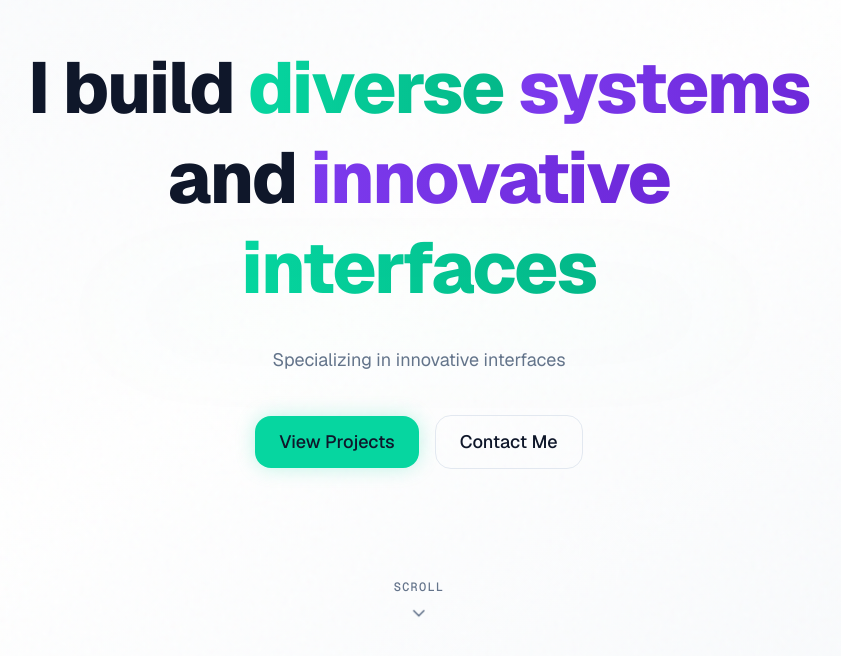
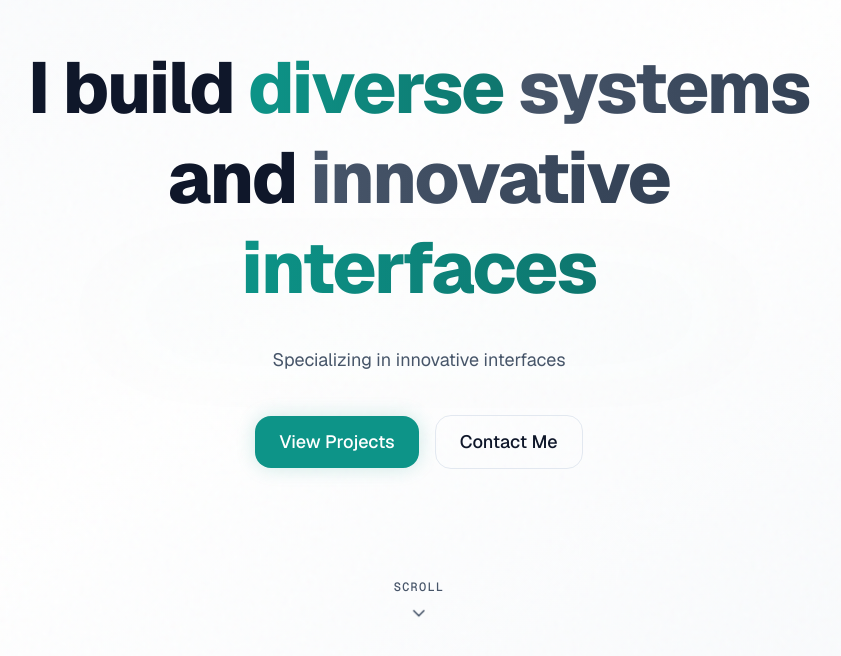
Before and after one commit to islamAbuSleem/portfolio-FE, a Next.js app: page / in a window 1280 px wide. Shown: the part 144-800 px from the top of the page, without its empty margins (221-1062 px from the left). Built offline with nearby package versions, Linux system fonts and the light colour scheme.

Commit message:
fix: align light mode palette to design spec, remove purple from light mode

```diff
--- a/app/globals.css
+++ b/app/globals.css
@@ -13,6 +13,8 @@
   --color-primary-dim: var(--primary-dim);
   --color-secondary: var(--secondary);
   --color-secondary-dim: var(--secondary-dim);
+  --color-on-primary: var(--on-primary);
+  --color-on-secondary: var(--on-secondary);
   --color-error: #ef4444;
   --color-success: #22c55e;
   --color-warning: #f59e0b;
@@ -31,13 +33,15 @@
   --surface-elevated: #f1f5f9;
   --border: #e2e8f0;
   --text: #0f172a;
-  --text-secondary: #64748b;
-  --primary: #06d6a0;
-  --primary-dim: #04b889;
-  --primary-glow: rgba(6, 214, 160, 0.25);
-  --secondary: #7c3aed;
-  --secondary-dim: #6d28d9;
-  --secondary-glow: rgba(124, 58, 237, 0.25);
+  --text-secondary: #475569;
+  --primary: #0d9488;
+  --primary-dim: #0f766e;
+  --primary-glow: rgba(13, 148, 136, 0.2);
+  --secondary: #475569;
+  --secondary-dim: #334155;
+  --secondary-glow: rgba(71, 85, 105, 0.2);
+  --on-primary: #ffffff;
+  --on-secondary: #ffffff;
 }
 
 .dark {
@@ -47,12 +51,14 @@
   --border: #1e1e2e;
   --text: #e4e4ef;
   --text-secondary: #6b6b80;
-  --primary: #06d6a0;
-  --primary-dim: #04b889;
-  --primary-glow: rgba(6, 214, 160, 0.15);
-  --secondary: #7c3aed;
-  --secondary-dim: #6d28d9;
-  --secondary-glow: rgba(124, 58, 237, 0.15);
+  --primary: #47f3bb;
+  --primary-dim: #06d6a0;
+  --primary-glow: rgba(71, 243, 187, 0.15);
+  --secondary: #d2bbff;
+  --secondary-dim: #6001d1;
+  --secondary-glow: rgba(210, 187, 255, 0.15);
+  --on-primary: #003827;
+  --on-secondary: #3f008e;
 }
 
 @layer base {
```
